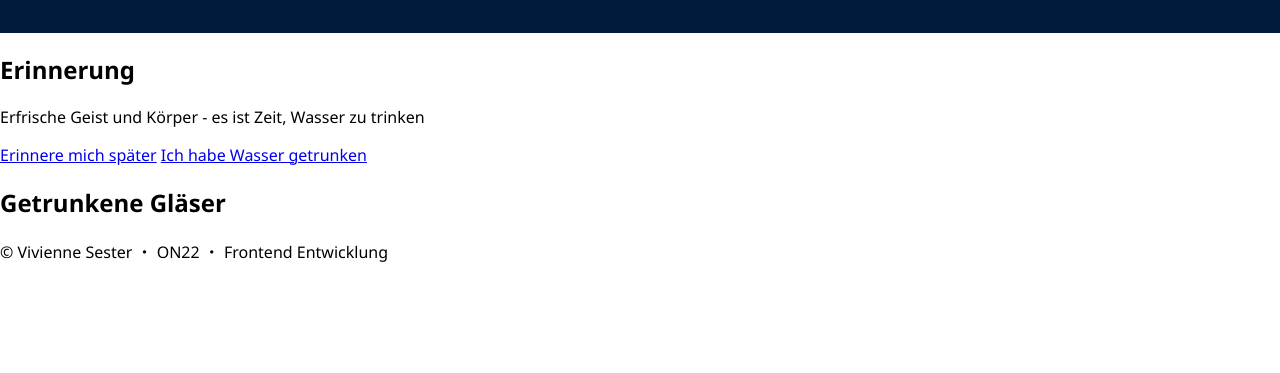
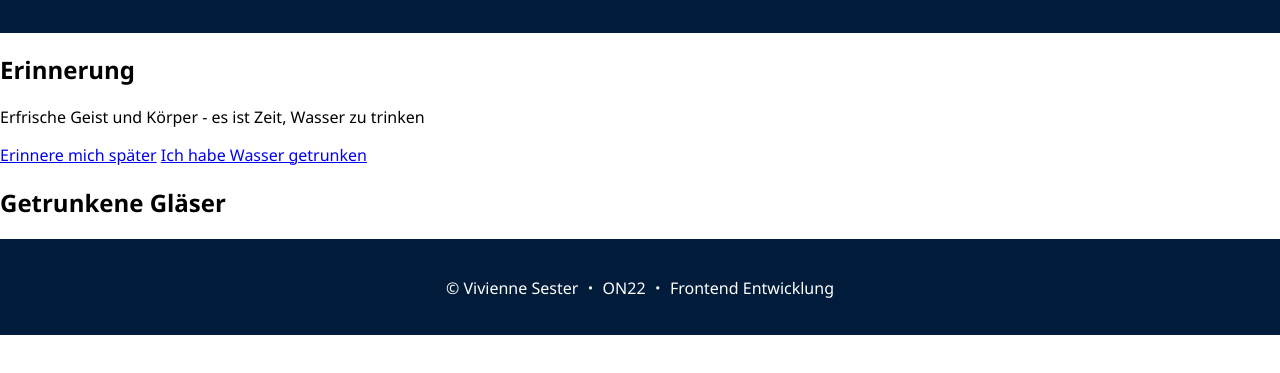
Before and after one commit to Viviienne/WasserErinnerungsApp, a website: page index.html in a window 1280 px wide. Shown: the part 131-504 px from the top of the page. Drawn offline with Linux system fonts and the light colour scheme.

Commit message:
text-center

```diff
--- a/style.css
+++ b/style.css
@@ -9,3 +9,10 @@ header {
     color: #fff;
     padding: 20px;
   }
+
+  footer{
+    background-color: #001c3a;
+    text-align: center;
+    color: #fff;
+    padding: 20px;
+  }
```
